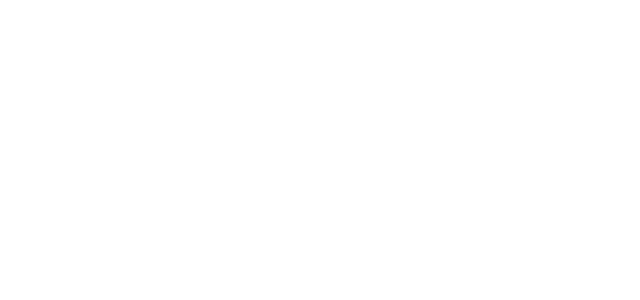
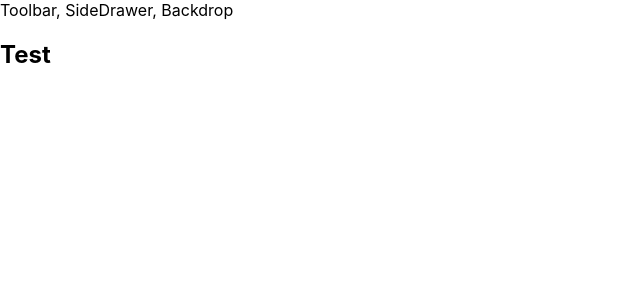
Before and after one commit to konojack/react-burger-app-hooks, a React app: page / in a window 1280 px wide. Shown: the top 300 px of the page, without its empty margins (0-640 px from the left). Built offline with nearby package versions, Linux system fonts and the light colour scheme.

Commit message:
Adding main layout component

```diff
--- a/src/App.jsx
+++ b/src/App.jsx
@@ -1,10 +1,13 @@
 import React, { Component } from 'react';
+import Layout from 'components/Layout/Layout'
 
 class App extends Component {
   render() {
     return (
       <div>
-
+        <Layout>
+          <h2>Test</h2>
+        </Layout>
       </div>
     );
   }
--- /dev/null
+++ b/src/components/Layout/Layout.jsx
@@ -0,0 +1,12 @@
+import React, { Fragment } from 'react'
+
+const layout = props => (
+    <Fragment>
+        <div>Toolbar, SideDrawer, Backdrop</div>
+        <main>
+            {props.children}
+        </main>
+    </Fragment>
+)
+
+export default layout
```
Also changed, not shown: 1 other file (tests, documents, lock files or other folders).
